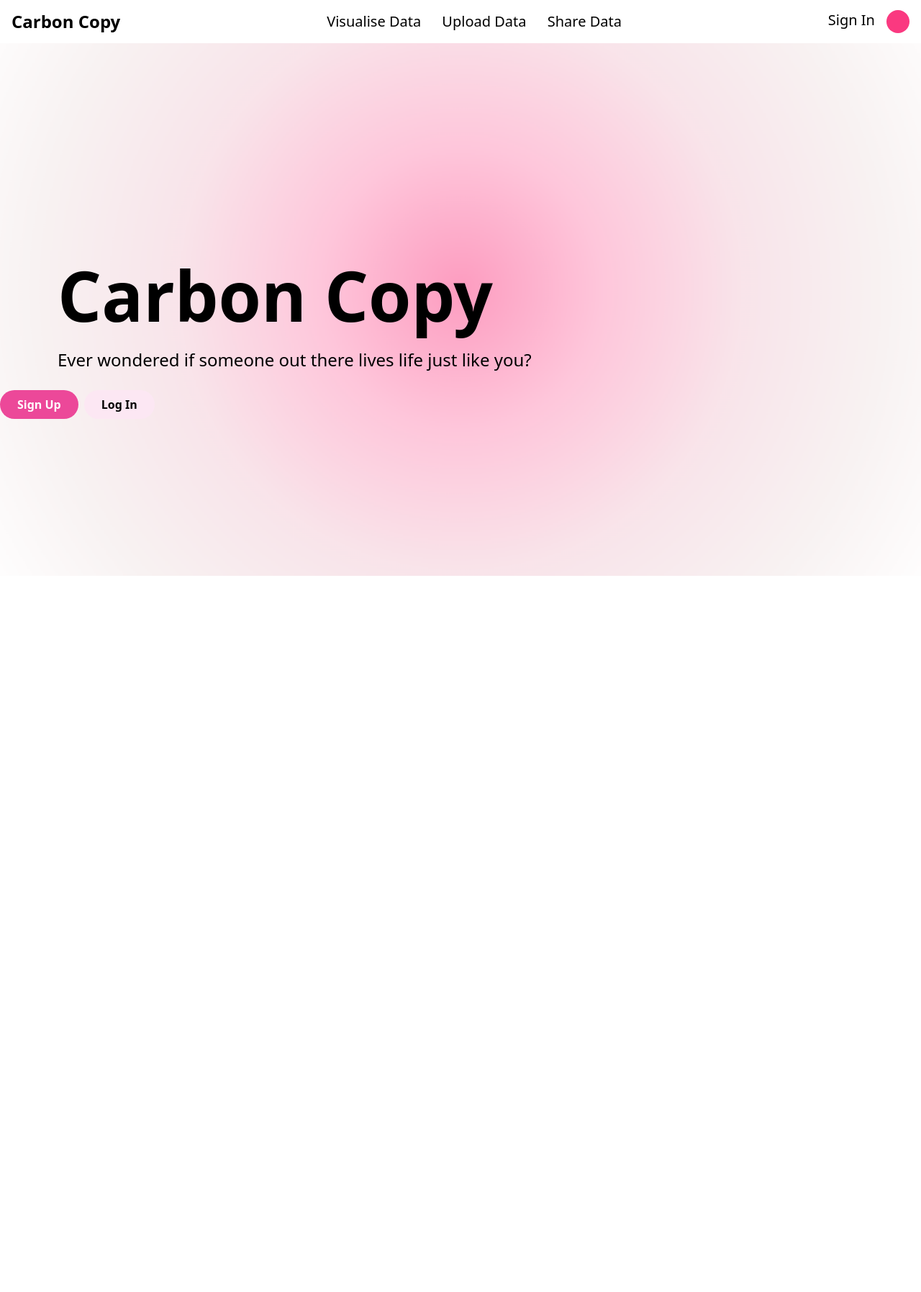
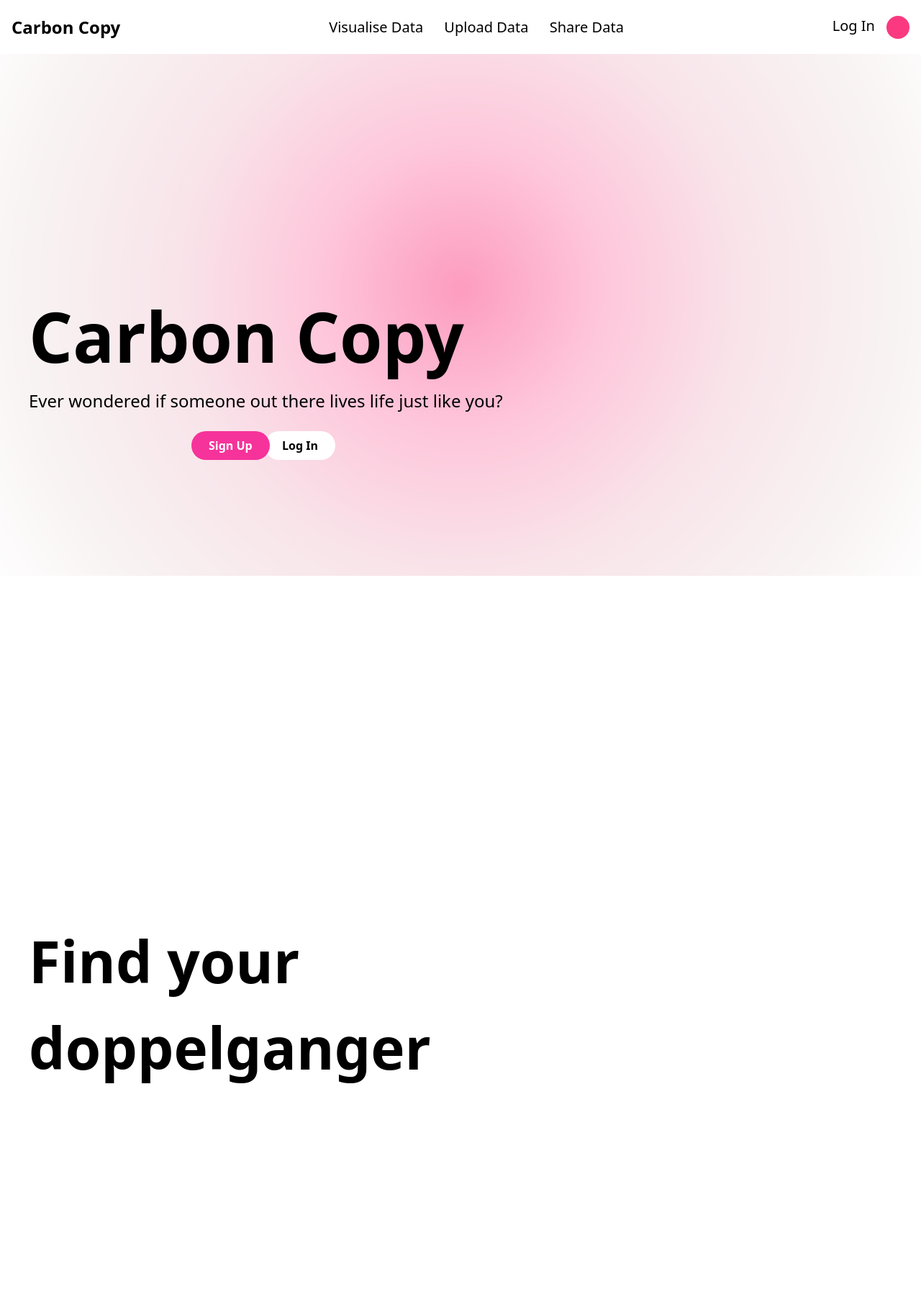
Before and after one commit to cits3403group59/group59, a Python web app: template app/templates/introductory.html in a window 1280 px wide. Shown: the whole page at 72% size. Before the commit the page ends 800 px from the top, so only its background shows below. Run offline with Jinja, Linux system fonts and the light colour scheme; the template is opened without the code that fills it, so the values that code supplies are empty; some libraries are stand-ins or nearby versions.

Commit message:
Fixed static background so 'infinite scroll' affect works and updated css ID and classes to be more cohesive across the page.

```diff
--- a/app/static/introductory-style.css
+++ b/app/static/introductory-style.css
@@ -13,7 +13,7 @@
 
 #background {
     position: relative; /* Ensure positioning for pseudo-element */
-    height: 100vh;
+    height: 200vh;
     width: 100%;
 }
 
@@ -34,14 +34,6 @@
 }
 
 #navbar {
-    height: 7.5%;
+    height: 75px;
     position: center;
 }
-
-#brand-name {
-    font-size: 6rem;
-}
-
-#slogan {
-    font-size: 1.5rem;
-}
--- a/app/templates/introductory.html
+++ b/app/templates/introductory.html
@@ -1,7 +1,9 @@
 <!DOCTYPE html>
 <html>
     <head>
-        <link href="https://unpkg.com/tailwindcss@^1.0/dist/tailwind.min.css" rel="stylesheet">
+        <script src="https://cdn.jsdelivr.net/npm/@tailwindcss/browser@4"></script>
+        <script src="https://cdn.jsdelivr.net/npm/apexcharts@3.46.0/dist/apexcharts.min.js"></script>
+        <script src="../static/test.js"></script>
         <link rel="stylesheet" type="text/css" href="../static/introductory-style.css">
         <title>Carbon Copy - Introductory Page</title>
     </head>
@@ -24,7 +26,7 @@
 
                     <!-- Right: Navigate to Sign in Page-->
                     <div class="flex space-x-4 text-xl">
-                        <a href="#" class="nav-link">Sign In</a>
+                        <a href="#" class="nav-link">Log In</a>
                         <a href="#" class="nav-link">
                         <div id="profile-circle" class="w-8 h-8 rounded-full"></div>
                       </a>
@@ -32,20 +34,36 @@
                 </div>
             </nav>
 
-            <div class="flex items-center h-screen">
+            <!--Welcome Branding-->
+            <div id="welcome-branding" class="flex items-center mt-80">
                 <div>
                     <!--Brand Title-->
-                    <h1 id="brand-name" class="font-bold ml-20">Carbon Copy</h1>
-                    <h3 id="slogan" class="ml-20">Ever wondered if someone out there lives life just like you?</h3>
-                    <div id="sign-up-log-in" class="flex space-x-2 mt-6">
-                        <button class="bg-pink-500 text-white font-bold py-2 px-6 rounded-full">
-                          Sign Up
-                        </button>
-                        <button class="bg-pink-100 text-black font-bold py-2 px-6 rounded-full">
-                          Log In
-                        </button>
+                    <div class="ml-10">
+                        <h1 id="brand-name" class="font-bold text-[6rem]">Carbon Copy</h1>
+                        <h3 id="slogan" class="text-[1.5rem]">Ever wondered if someone out there lives life just like you?</h3>
+                    </div>
+                    <!--Sign Up / Log In buttons-->
+                    <div  id="sign-up-log-in" class="flex mt-6">
+                        <a href="#" class="bg-white hover:bg-pink-600 text-black font-semibold py-2 px-6 rounded-full transition ml-92">
+                            Log In
+                        </a>
+                        <a href="#" class="bg-pink-500 hover:bg-pink-600 text-white font-semibold py-2 px-6 rounded-full transition -ml-50">
+                            Sign Up
+                        </a>
                     </div>
                 </div>
+            </div>
+
+            <!--Dummy elements to test scroll-->
+            <div class="mt-80 flex items-center justify-center text-3xl font-bold text-white">
+                Scroll Down!
+            </div>
+
+            <!--Dummy charts-->
+            <div class="h-screen flex items-center ml-10">
+                <h2 class="font-bold text-[5rem]">
+                    Find your <br>doppelganger
+                </h2>
             </div>
         </div>
     </body>
```
